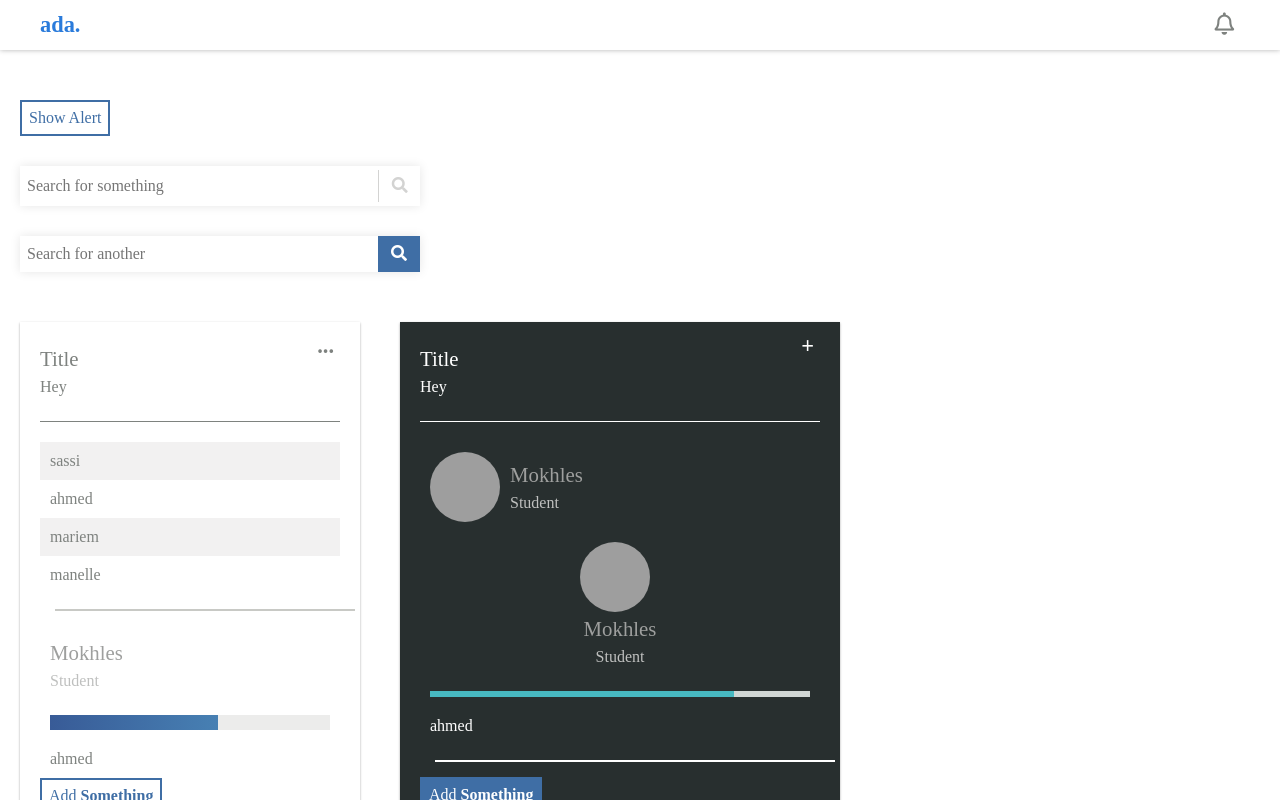
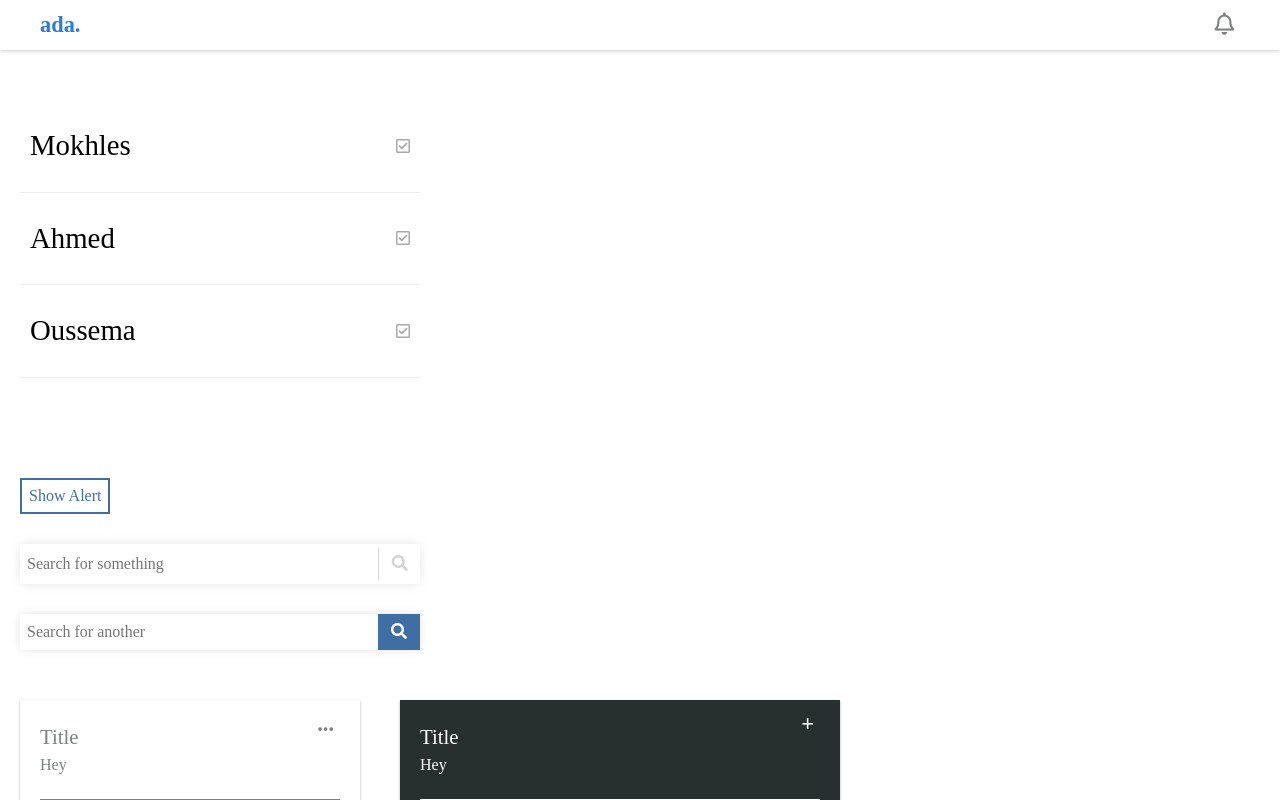
Before and after one commit to moelheni/ADAComps, a React (Create React App) app: page / in a window 1280 px wide. Shown: the top 800 px of the page. Built offline with nearby package versions, Linux system fonts and the light colour scheme; grey boxes are pictures that could not be loaded.

Commit message:
SelectList

```diff
--- a/src/App.js
+++ b/src/App.js
@@ -15,6 +15,7 @@ import { Separator } from './Utils'
 import Alert from './Alert'
 import SearchInput from './SearchInput'
 import PictureSelector from './PictureSelector'
+import SelectList from './SelectList'
 
 class App extends Component {
   constructor (props) {
@@ -35,6 +36,14 @@ class App extends Component {
             </List>} />
           </div>
         </Navbar>
+
+        <div style={{margin: '100px 20px 30px 20px', width: '400px'}}>
+          <SelectList onChange={(e) => console.log(e)}>
+            <h1>Mokhles</h1>
+            <h1>Ahmed</h1>
+            <h1>Oussema</h1>
+          </SelectList>
+        </div>
 
         <div style={{margin: '100px 20px 30px 20px'}}>
           <Button onClick={() => this.setState({showPopup: !this.state.showPopup})}>Show Alert</Button>
--- /dev/null
+++ b/src/SelectList.js
@@ -0,0 +1,71 @@
+import React from 'react'
+import styled from 'styled-components'
+
+const Item = styled.li`
+  &:hover{
+    background-color: #fafafa
+  }
+`
+
+class SelectList extends React.Component {
+  constructor (props) {
+    super(props)
+    this.state = {
+      selectedItems: []
+    }
+  }
+  toggleElement (el) {
+    let elements = this.state.selectedItems.filter(e => e === el)
+    if (elements.length === 0) {
+      this.setState({
+        selectedItems: this.state.selectedItems.concat(el)
+      }, () => this.props.onChange(this.state.selectedItems))
+    } else {
+      this.setState({
+        selectedItems: this.state.selectedItems.filter(e => e !== el)
+      }, () => this.props.onChange(this.state.selectedItems))
+    }
+  }
+  render () {
+    let {children} = this.props
+    let {selectedItems} = this.state
+    return <ul style={styles.List}>
+      {
+        React.Children.map(children, (child, i) => (
+          <Item
+            onClick={() => this.toggleElement(child)}
+            style={styles.ListItem}>
+            {child}
+            {
+              selectedItems.indexOf(child) === -1 &&
+              <i className='far fa-check-square' style={{color: '#aaa'}} />
+            }
+            {
+              selectedItems.indexOf(child) !== -1 &&
+              <i className='fas fa-check-square' style={{color: '#2a7bdb'}} />
+            }
+          </Item>
+        ))
+      }
+    </ul>
+  }
+}
+
+const styles = {
+  List: {
+    margin: '0',
+    padding: '0',
+    listStyle: 'none'
+  },
+  ListItem: {
+    margin: '0',
+    padding: '10px',
+    display: 'flex',
+    justifyContent: 'space-between',
+    alignItems: 'center',
+    borderBottom: 'solid 1px #eee',
+    cursor: 'pointer'
+  }
+}
+
+export default SelectList
```
